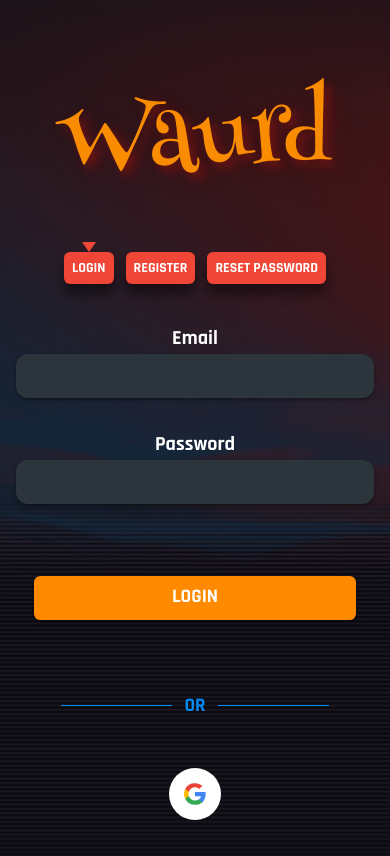
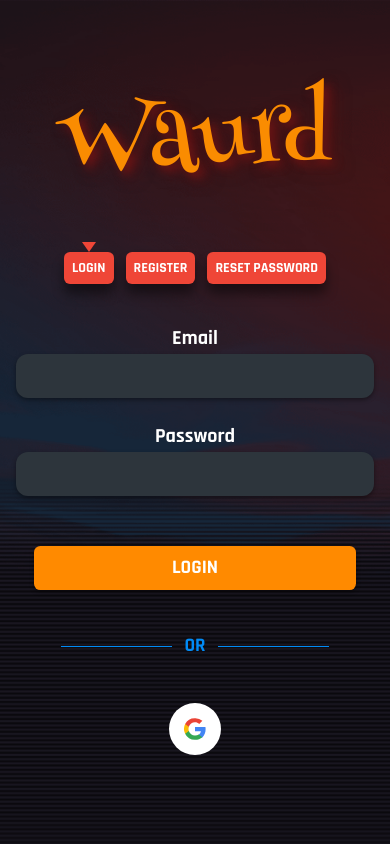
Before and after one commit to Matsadura/Waurd, a SvelteKit app in the folder frontend/: page /login in a window 390 px wide. Built offline with nearby package versions, Linux system fonts and the light colour scheme.

Commit message:
handle the mobile responsiveness

```diff
--- a/frontend/src/routes/(auth)/login/+page.svelte
+++ b/frontend/src/routes/(auth)/login/+page.svelte
@@ -28,7 +28,7 @@
             />
         </div>
 
-        <div class="mt-8 flex flex-col items-center">
+        <div class="mt-6 flex flex-col items-center">
             <label
                 for="password"
                 class="mb-[0.1rem] text-center text-xl font-bold text-white"
@@ -49,12 +49,12 @@
 
         <button
             type="submit"
-            class="mx-auto mt-18 h-11 w-[90%] cursor-pointer rounded-[0.4rem] border-0 bg-[#ff8a00] text-[1.2rem] font-bold text-white shadow-[0_2px_4px_rgba(0,0,0,0.4)] transition hover:brightness-[1.08] focus-visible:outline-2 focus-visible:outline-offset-[3px] focus-visible:outline-white disabled:cursor-not-allowed disabled:opacity-50"
+            class="mx-auto mt-[clamp(1.5rem,6vh,3.75rem)] h-11 w-[90%] cursor-pointer rounded-[0.4rem] border-0 bg-[#ff8a00] text-[1.2rem] font-bold text-white shadow-[0_2px_4px_rgba(0,0,0,0.4)] transition hover:brightness-[1.08] focus-visible:outline-2 focus-visible:outline-offset-[3px] focus-visible:outline-white"
         >
             LOGIN
         </button>
 
-        <div class="mx-auto mt-18 flex w-3/4 items-center gap-3">
+        <div class="mx-auto mt-[clamp(1.5rem,5vh,3rem)] flex w-3/4 items-center gap-3">
             <div class="h-px flex-1 bg-[#018bf6]"></div>
             <span class="text-[1.2rem] font-light text-[#018bf6]">OR</span>
             <div class="h-px flex-1 bg-[#018bf6]"></div>
@@ -63,7 +63,7 @@
         <button
             type="button"
             aria-label="Continue with Google"
-            class="mx-auto mt-12 flex size-13 cursor-pointer items-center justify-center rounded-full bg-white text-black transition hover:brightness-90 focus-visible:outline-2 focus-visible:outline-offset-[3px] focus-visible:outline-[#ff8a00]"
+            class="mx-auto mt-[clamp(1.5rem,5vh,3rem)] flex size-13 cursor-pointer items-center justify-center rounded-full bg-white text-black transition hover:brightness-90 focus-visible:outline-2 focus-visible:outline-offset-[3px] focus-visible:outline-[#ff8a00]"
         >
             <svg
                 viewBox="0 0 48 48"
```
